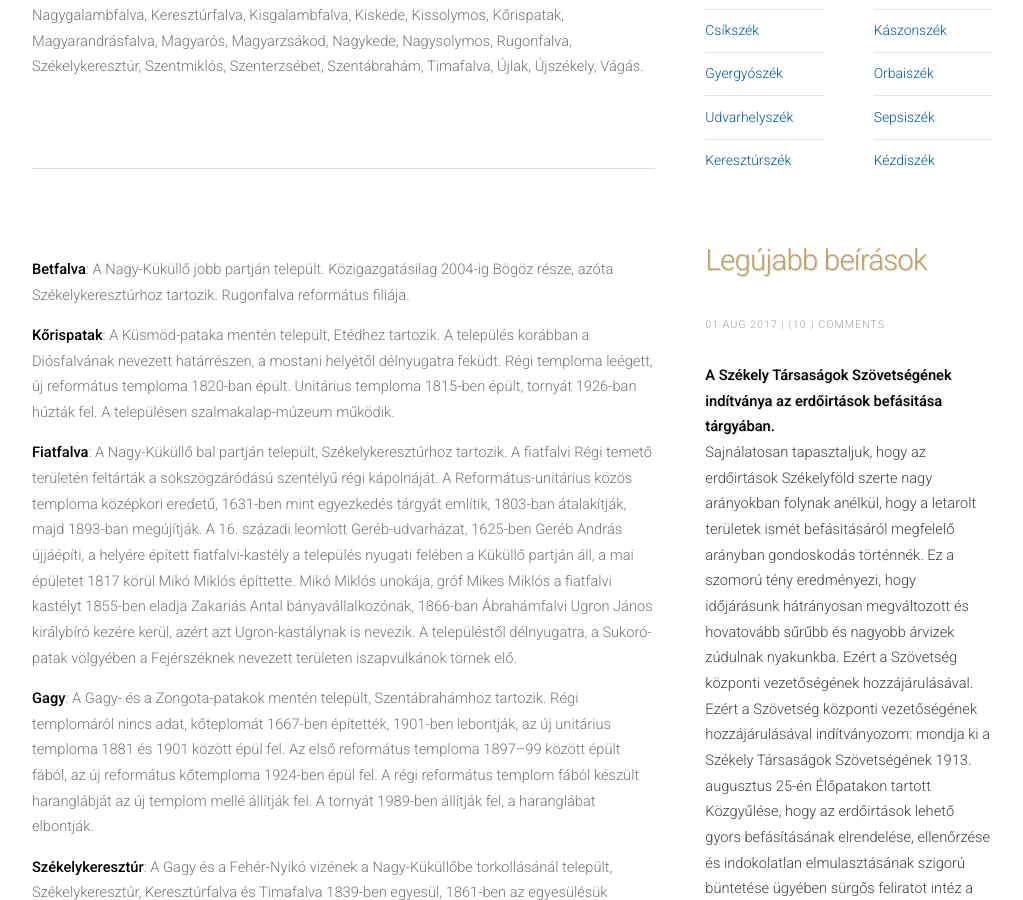
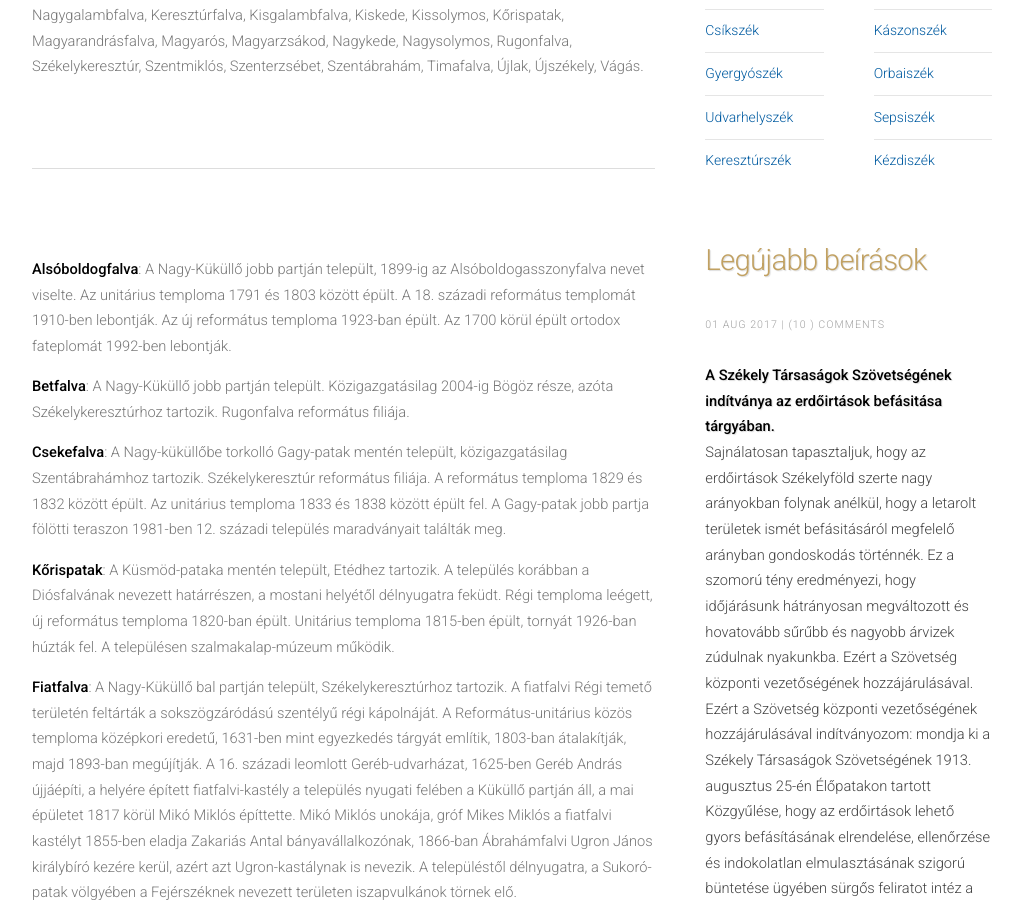
Before and after one commit to siculia/siculia.github.io, a Jekyll site: the page built from siculia-kereszturszek.html, in a window 1280 px wide and 900 px high, scrolled down 834 px. Shown: the whole window, without its empty margins (128-1151 px from the left). Built offline with Jekyll 4.4.1, drawn with Linux system fonts in a browser that asks for light colours; nearby versions of some CDN libraries; library files that are not in the unit come from our copies.

Commit message:
Alsóboldogasszonyfalva

```diff
--- a/siculia-kereszturszek.html
+++ b/siculia-kereszturszek.html
@@ -18,7 +18,9 @@ layout: default
 						<p style="text-align: left;">Alsóboldogasszonyfalva, Alsósiménfalva, Bethfalva, Csekefalva, Décsfalva, Dobó, Fiatfalva, Gagy, Nagygalambfalva, Keresztúrfalva, Kisgalambfalva, Kiskede, Kissolymos, Kőrispatak, Magyarandrásfalva, Magyarós, Magyarzsákod, Nagykede, Nagysolymos, Rugonfalva, Székelykeresztúr, Szentmiklós, Szenterzsébet, Szentábrahám, Timafalva, Újlak, Újszékely, Vágás.</p>
 
 						<hr></hr>
+						<p style="text-align: left;"><b>Alsóboldogfalva</b>: A Nagy-Küküllő jobb partján  települt, 1899-ig az Alsóboldogasszonyfalva nevet viselte. Az unitárius temploma 1791 és 1803 között épült. A 18. századi református templomát 1910-ben lebontják. Az új református temploma 1923-ban épült. Az 1700 körül épült ortodox fateplomát 1992-ben lebontják.</p>
 						<p style="text-align: left;"><b>Betfalva</b>: A Nagy-Küküllő jobb partján települt. Közigazgatásilag 2004-ig Bögöz része, azóta Székelykeresztúrhoz tartozik. Rugonfalva református filiája.</p>
+						<p style="text-align: left;"><b>Csekefalva</b>: A Nagy-küküllőbe torkolló Gagy-patak mentén települt, közigazgatásilag Szentábrahámhoz tartozik. Székelykeresztúr református filiája. A református temploma 1829 és 1832 között épült. Az unitárius temploma 1833 és 1838 között épült fel. A Gagy-patak jobb partja fölötti teraszon 1981-ben 12. századi település maradványait találták meg.</p>
 						<p style="text-align: left;"><b>Kőrispatak</b>: A Küsmöd-pataka mentén települt, Etédhez tartozik. A település korábban a Diósfalvának nevezett határrészen, a mostani helyétől délnyugatra feküdt. Régi temploma leégett, új református temploma 1820-ban épült. Unitárius temploma 1815-ben épült, tornyát 1926-ban húzták fel. A településen szalmakalap-múzeum működik.</p>
 						<p style="text-align: left;"><b>Fiatfalva</b>: A Nagy-Küküllő bal partján települt, Székelykeresztúrhoz tartozik. A fiatfalvi Régi temető területén feltárták a sokszögzáródású szentélyű régi kápolnáját. A Református-unitárius közös temploma középkori eredetű, 1631-ben mint egyezkedés tárgyát említik, 1803-ban átalakítják, majd 1893-ban megújítják. A 16. századi leomlott Geréb-udvarházat, 1625-ben Geréb András újjáépíti, a helyére épített fiatfalvi-kastély a település nyugati felében a Küküllő partján áll, a mai épületet 1817 körül Mikó Miklós építtette. Mikó Miklós unokája, gróf Mikes Miklós a fiatfalvi kastélyt 1855-ben eladja Zakariás Antal bányavállalkozónak, 1866-ban Ábrahámfalvi Ugron János királybíró kezére kerül, azért azt Ugron-kastálynak is nevezik. A településtől délnyugatra, a Sukoró-patak völgyében a Fejérszéknek nevezett területen iszapvulkánok törnek elő.</p>
 						<p style="text-align: left;"><b>Gagy</b>: A Gagy- és a Zongota-patakok mentén települt, Szentábrahámhoz tartozik. Régi templomáról nincs adat, kőteplomát 1667-ben építették, 1901-ben lebontják, az új unitárius temploma 1881 és 1901 között épül fel. Az első református temploma 1897–99 között épült fából, az új református kőtemploma 1924-ben épül fel. A régi református templom fából készült haranglábját az új templom mellé állítják fel. A tornyát 1989-ben állítják fel, a haranglábat elbontják.</p>
--- a/siculia-udvarhelyszek.html
+++ b/siculia-udvarhelyszek.html
@@ -62,8 +62,8 @@ layout: default
 							Városfalva, Vécke, Zetelaka </p>
 
 							<hr></hr>
-							<p style="text-align: left;"><b>Abásfalva</b>:A Nagy-Homoród mentén települt, 1913 előtt Homoródabásfalva volt a neve, Homoródszentmártonhoz tartozik. Unitárius temploma 1879-ben épült. László Gyula régész, egyetemi tanár, képzőművész abásfalvi kötődésű. A településen élők juhtenyésztéssel, mészégetéssel, jelenleg főként mezőgazdasággal foglalkoznak.</p>
-							<p style="text-align: left;"><b>Agyagfalva</b>: Agyagfalva a Bögözi-medencében, a Nagy-Küküllő felső folyásának bal partján, a Fancsika-patak völgyének északi kijáratánál fekszik. Református filiái Décsfalva, Székelymagyarós, Mátisfalva voltak. A település mellett, a mostani Fancsikahíd táján feküdt a egykori  Fancsikafalva. Agyagfalva közepén álló kőkerítéssel övezett református gótikus templom a 14-15. században épült. Az Agyagfalván felállított emlékmű az 1848. október 16-án kezdődött székely nemzetgyűlésnek állít emléket, ahol a székelyek kinyílvánították csatlakozásukat a magyar szabadságharchoz.</p>
+							<p style="text-align: left;"><b>Abásfalva</b>: A Nagy-Homoród mentén települt, 1913 előtt Homoródabásfalva volt a neve, Homoródszentmártonhoz tartozik. Unitárius temploma 1879-ben épült. László Gyula régész, egyetemi tanár, képzőművész abásfalvi kötődésű. A településen élők juhtenyésztéssel, mészégetéssel, jelenleg főként mezőgazdasággal foglalkoznak.</p>
+							<p style="text-align: left;"><b>Agyagfalva</b>: A Bögözi-medencében, a Nagy-Küküllő felső folyásának bal partján, a Fancsika-patak völgyének északi kijáratánál fekszik. Református filiái Décsfalva, Székelymagyarós, Mátisfalva voltak. A település mellett, a mostani Fancsikahíd táján feküdt a egykori  Fancsikafalva. Agyagfalva közepén álló kőkerítéssel övezett református gótikus templom a 14-15. században épült. Az Agyagfalván felállított emlékmű az 1848. október 16-án kezdődött székely nemzetgyűlésnek állít emléket, ahol a székelyek kinyílvánították csatlakozásukat a magyar szabadságharchoz.</p>
 							<p style="text-align: left;"><b>Alsósófalva</b>: A Korond-patak bal partján fekszik. A Sóvidéki település 1760-ban válik ketté Alsó-és Felsősófalvára. A Kis-Küküllő felső szakasza mentén, Marosszék és Udvarhelyszék határán fekvő Sóvidék településeiről tudni kell, hogy amíg Sóvárad, Szováta és Illyésmező marosszéken van, addig a többi települése Udvarhelységen fekszik.</p>
 							<p style="text-align: left;"><b>Atyha</b>: Sóvidéki település, a Korond- és a Küsmöd-patakok vízválasztóján települt. A település 1622-ben az unitárius hitről  áttért a katolikus vallásra. A római katolikus teploma 1653-ban épült fel. Régi középkori temploma a mai Szentegyházas-erdő nevű határrészen állt, romjait 1818-ban fedezik fel. A Kupásné-hegy alatti kőtemplom 1652-ben épült. Az atyhai Maria Magdolna tisztteletére épített templom haranglábján 1711-ben kétharang volt, amelyek Szent Fülöp és Szent Jakab apostolok tiszteletére voltak szentelve, a templomot 1795-ben lebontják. A kőfallal kerített új római katolikus templomot 1797 és 1799 között építik fel. Az athai római katolikus templom a búcsúját július 22-én, Bűnbánó Mária Magdolna napján tartja. A templom 1867. október 4-én leég, 1437-ben öntött harangja az 1867-es tűzvész áldozata lesz. A templomot 1873-ben helyreállítják. A harangokat 1922-ben pótolják, a templom tornyában két, 1922-ben Nagyszebenben öntött harang és egy csengettyű kerül. A római katolikus templom tornyát 1927. július 2-án a vihar ledönti. Az 1928-ban készült fogadalmi kápolnája a búcsúját augusztus 6-án az Urunk színeváltozásának ünnepén tartja. A római katolikus templom 2016. szeptember 18-án villámcsapás következtében leég. A tűzvész után újraépített római katolikus templomot 2019. július 20-án Jakubinyi György gyulafehérvári római katolikus érsek szenteli fel. </p>
 							<p style="text-align: left;"><b>Bágy</b>: A Dályai-, vagy Dá-pataka mellett fekszik, Homoródszentmártonhoz tartozik. Református filiája Homoródszentpál és Homoródkeményfalva, valamint Homoródszentmárton voltak. Kőkerítéssel övezett református temploma a 15–16. század fordulóján épült gótikus stílusban. A református templom tornya 1804-ben épült, nagyobb harangja 1920-ból, a kisebb 1887-ből származik. A templom orgonája 1871-ből való, a szószék koronája 1832-ből, a diófából készült úrasztala 1936-ból. A templom 2013-ban végzett felújításakor, a falbába beépített követ találtak amelyen székely rovással készült felirat olvasható. A település mellett, a Várhegy tetején épült fel a 17. században Bágy, Ége, Dálya, Lókod, Patakfalva és Recsenyéd települések munkájából  a bágyi vár, amelynek romjait maradtak meg. A Bágyi Várfesztivált minden év pünkösd vasárnapján rendezik.</p>
```
